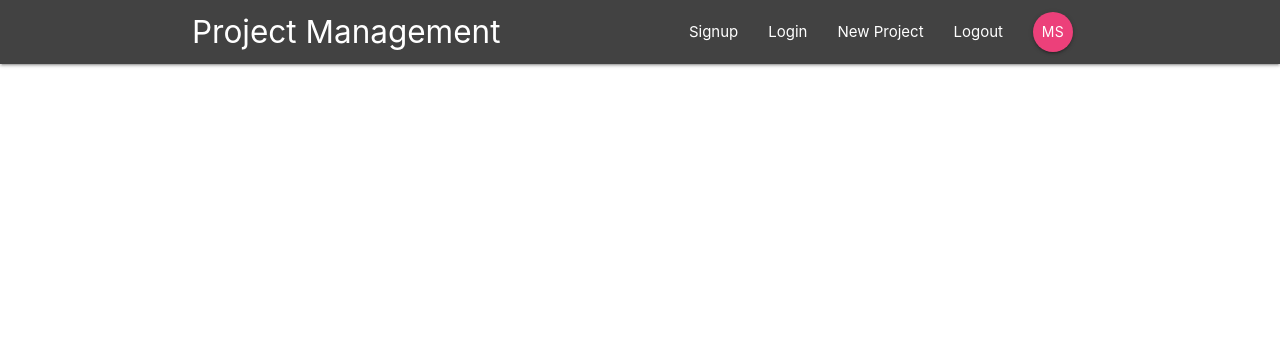
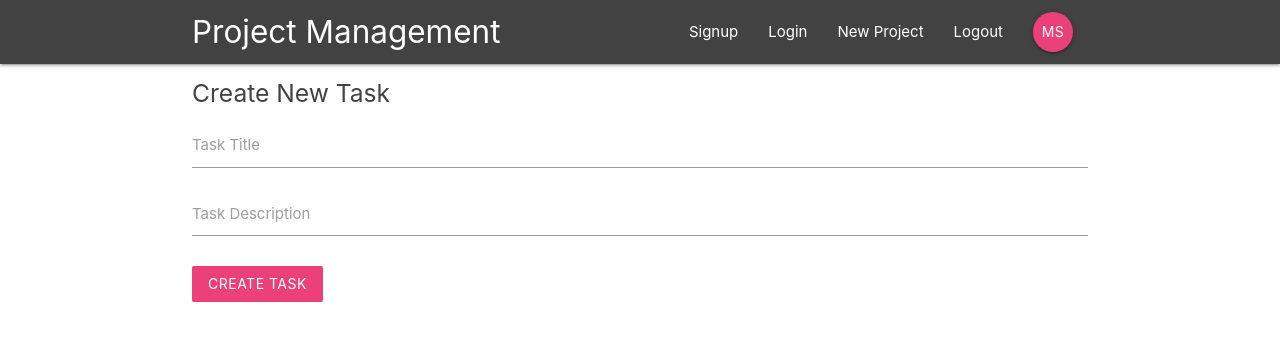
Before and after one commit to kelkel17/project-management, a React (Create React App) app: page /task/create in a window 1280 px wide. Shown: the top 340 px of the page. Built offline with nearby package versions, Linux system fonts and the light colour scheme.

Commit message:
Create Task Components (without logic and static data)

```diff
--- a/src/App.js
+++ b/src/App.js
@@ -6,6 +6,7 @@ import Navbar from './components/layout/Navbar'
 import Dashboard from './components/dashboard/Dashboard'
 import ProjectDetails from './components/projects/ProjectDetails'
 import CreateProject from './components/projects/CreateProject'
+import CreateTask from './components/tasks/CreateTask'
 import SignIn from './components/auth/SignIn'
 import SignUp from './components/auth/SignUp'
 
@@ -24,9 +25,10 @@ function App() {
 
           <Route exact path="/" component={Dashboard} />
           <Route path="/project/:id" component={ProjectDetails} />
+          <Route path="/project/create" component={CreateProject} />
+          <Route path="/task/create" component={CreateTask} />
           <Route path="/signin" component={SignIn} />
           <Route path="/signup" component={SignUp} />
-          <Route path="/create" component={CreateProject} />
         </Switch>
       </div>
     </BrowserRouter>
--- a/src/components/layout/SignedInLinks.js
+++ b/src/components/layout/SignedInLinks.js
@@ -4,7 +4,7 @@ import { NavLink } from 'react-router-dom'
 const SignedInLinks = (props) => {
   return (
     <ul className="right">
-    	<li><NavLink to="/create">New Project</NavLink></li>
+    	<li><NavLink to="/project/create">New Project</NavLink></li>
     	<li><NavLink to="/">Logout</NavLink></li>
     	<li><NavLink to="/" className="btn btn-floating pink lighten-1">MS</NavLink></li>
     </ul>
--- a/src/components/projects/ProjectDetails.js
+++ b/src/components/projects/ProjectDetails.js
@@ -1,4 +1,8 @@
 import React from 'react';
+
+// Components
+import ProjectTask from '../tasks/ProjectTask'
+import RecentUpdates from '../tasks/RecentUpdates'
 
 const ProjectDetails = (props) => {
   return (
@@ -13,6 +17,16 @@ const ProjectDetails = (props) => {
 	  			<div>31st of May, 12pm</div>
 	  		</div>
 	  	</div>
+
+			<div className="row task-list">
+				<h5 className="grey-text center">Tasks List</h5>
+				<div className="col s12 m6">
+					<ProjectTask />
+				</div>
+				<div className="col s12 m5 offset-m1">
+					<RecentUpdates />
+				</div>
+			</div>
 	  </div>
   )
 }
--- /dev/null
+++ b/src/components/tasks/CreateTask.js
@@ -0,0 +1,46 @@
+import React, { Component } from 'react';
+
+class CreateTask extends Component {
+	state = {
+		taskTitle: '',
+		taskDescription: '',
+	}
+
+	handleChange = (e) => {
+		this.setState({
+			// get the id that's being changed
+			[e.target.id]: e.target.value
+		})
+	}
+
+	handleSubmit = (e) => {
+		// prevent page from being reload
+		e.preventDefault();
+		console.log(this.state);
+	}
+
+	render() {
+		return (
+			<div className="container">
+				<form onSubmit={this.handleSubmit} className="white">
+					<h5 className="grey-text text-darken-3">Create New Task</h5>
+					<div className="input-field">
+						<label htmlFor="taskTitle">Task Title</label>
+						<input type="text" id="taskTitle" onChange={this.handleChange} />
+					</div>
+
+					<div className="input-field">
+						<label htmlFor="taskDescription">Task Description</label>
+						<textarea className="materialize-textarea" id="taskDescription" onChange={this.handleChange}></textarea>
+					</div>
+
+					<div className="input-field">
+						<button className="btn pink lighten-1 z-depth-0">Create Task</button>
+					</div>
+				</form>
+			</div>
+		)
+	}
+}
+
+export default CreateTask;
--- /dev/null
+++ b/src/components/tasks/ProjectTask.js
@@ -0,0 +1,14 @@
+import React from 'react';
+
+// Components
+import TaskSummary from './TaskSummary'
+
+const ProjectTask = (props) => {
+  return (
+    <div className="project-list section">
+    	<TaskSummary />
+    </div>
+  )
+}
+
+export default ProjectTask;
--- /dev/null
+++ b/src/components/tasks/RecentUpdates.js
@@ -0,0 +1,11 @@
+import React from 'react';
+
+const RecentUpdates = (props) => {
+  return (
+    <div>
+    	<p>RecentUpdates</p>
+    </div>
+  )
+}
+
+export default RecentUpdates;
--- /dev/null
+++ b/src/components/tasks/TaskSummary.js
@@ -0,0 +1,16 @@
+import React from 'react';
+
+const TaskSummary = (props) => {
+	return (
+		<div className="project-summary card z-depth-0">
+  		<div className="card-content grey-text text-darken-3">
+  			<span className="card-title">Task Title</span>
+  			<span>Task Description</span>
+  			<p>Created by Micmic</p>
+  			<p className="grey-text">Created on 31st of May, 12pm</p>
+  		</div>
+  	</div>
+	)
+}
+
+export default TaskSummary
--- a/src/index.css
+++ b/src/index.css
@@ -12,6 +12,10 @@ code {
     monospace;
 }
 
+.row.task-list {
+  padding: 2rem 0;
+}
+
 input[type=text]:not(.browser-default):focus:not([readonly]),
 input[type=email]:not(.browser-default):focus:not([readonly]),
 input[type=passowrd]:not(.browser-default):focus:not([readonly]),
```
